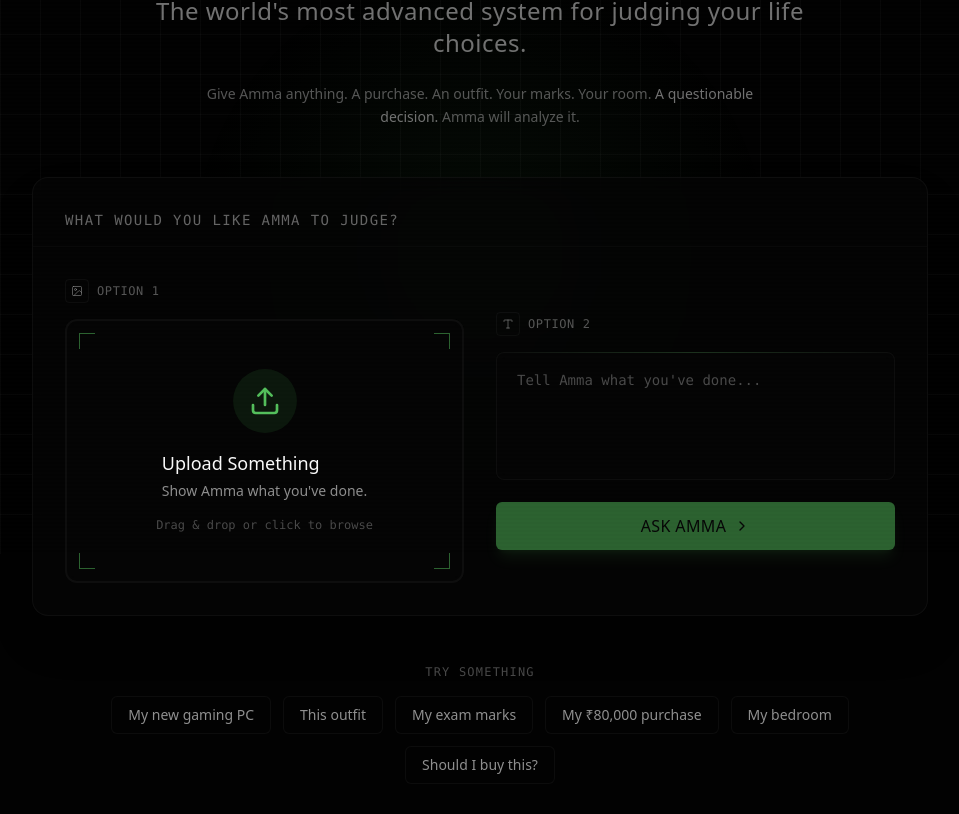
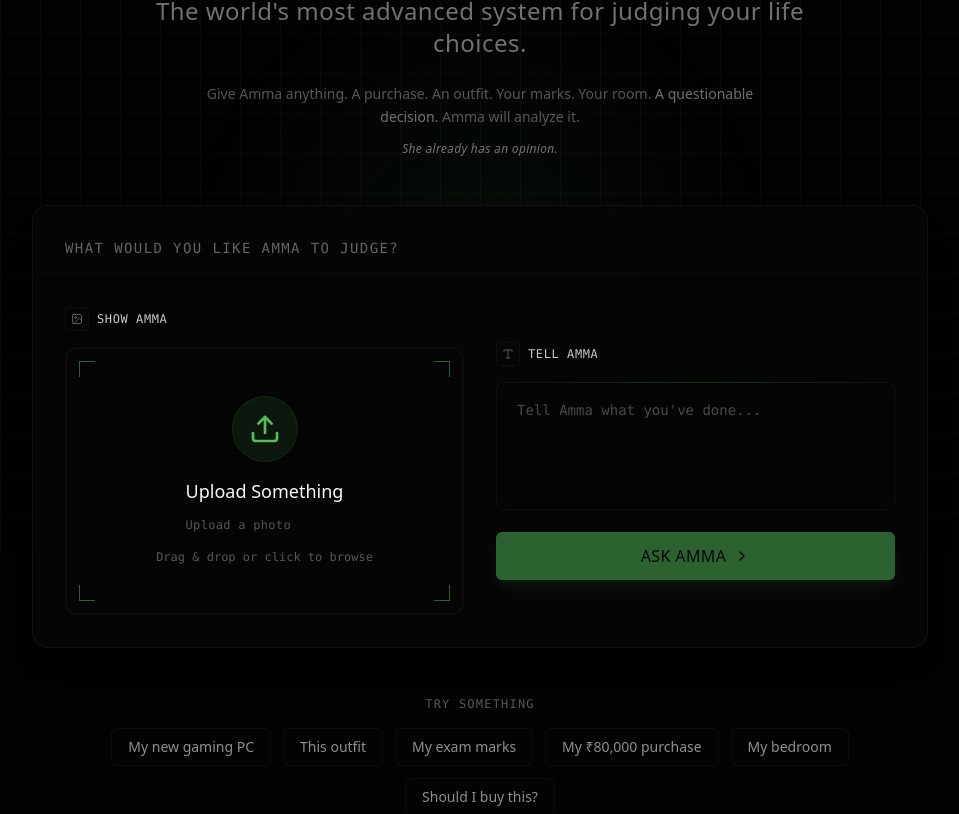
Before and after one commit to mfusuyn/amma-os, a React (Vite) app: page / in a window 1280 px wide. Shown: the part 246-1060 px from the top of the page, without its empty margins (160-1119 px from the left). Built offline with nearby package versions, Linux system fonts and the light colour scheme; no server answers; what @convex-dev/auth would draw is missing.

Commit message:
Freebuff: Refine the existing AMMA OS homepage. Do not rebuild the...

```diff
--- a/src/pages/Landing.tsx
+++ b/src/pages/Landing.tsx
@@ -42,13 +42,12 @@ function UploadZone({
     onSelect?.();
   };
 
-  return (
-    <motion.div
+  return (      <motion.div
       className={cn(
-        "relative flex flex-col items-center justify-center gap-4 p-12 rounded-xl border-2 border-border/50 bg-card/50 backdrop-blur-sm transition-all cursor-pointer",
-        "group hover:border-primary/30 hover:bg-card/80",
+        "relative flex flex-col items-center justify-center gap-4 p-12 rounded-xl border-2 border-border/40 bg-card/60 backdrop-blur-sm transition-all cursor-pointer",
+        "group hover:border-primary/40 hover:bg-card/80 hover:shadow-lg hover:shadow-primary/5",
         "focus-within:border-primary/50 focus-within:ring-1 focus-within:ring-ring/30",
-        isDragging && "border-primary/50 bg-primary/5 scale-[1.01]"
+        isDragging && "border-primary/60 bg-primary/8 scale-[1.01]"
       )}
       onDragOver={handleDragOver}
       onDragLeave={handleDragLeave}
@@ -64,7 +63,7 @@ function UploadZone({
 
       {/* Upload icon */}
       <motion.div
-        className="w-16 h-16 rounded-full bg-primary/10 flex items-center justify-center"
+        className="w-16 h-16 rounded-full bg-primary/10 flex items-center justify-center ring-1 ring-primary/20"
         whileHover={{ scale: 1.1, rotate: 5 }}
         whileTap={{ scale: 0.95 }}
       >
@@ -76,13 +75,13 @@ function UploadZone({
         <p className="text-lg font-medium text-foreground">
           Upload Something
         </p>
-        <p className="text-sm text-muted-foreground mt-1">
-          Show Amma what you&apos;ve done.
+        <p className="text-xs text-muted-foreground/60 mt-3 font-mono tracking-wide">
+          Upload a photo
         </p>
       </div>
 
       {/* Subtle hint text */}
-      <p className="text-xs text-muted-foreground/50 font-mono">
+      <p className="text-xs text-muted-foreground/60 font-mono">
         Drag & drop or click to browse
       </p>
 
@@ -176,19 +175,19 @@ function SuggestionChip({
     <motion.button
       onClick={onClick}
       className={cn(
-        "group relative px-4 py-2 rounded-md border border-border/50 bg-card/30",
-        "text-sm text-muted-foreground hover:text-foreground",
-        "transition-all duration-200",
-        "hover:border-primary/30 hover:bg-primary/5 hover:shadow-lg hover:shadow-primary/5",
-        "focus:outline-none focus-visible:ring-1 focus-visible:ring-ring/50"
+        "group relative px-4 py-2 rounded-md border border-border/50 bg-card/40 text-muted-foreground",
+        "text-sm transition-all duration-200",
+        "hover:border-primary/40 hover:bg-primary/8 hover:shadow-lg hover:shadow-primary/10 hover:text-foreground",
+        "focus:outline-none focus-visible:ring-1 focus-visible:ring-ring/50",
+        "hover:scale-[1.03] hover:-translate-y-0.5"
       )}
       whileHover={{ scale: 1.02 }}
       whileTap={{ scale: 0.98 }}
     >
       {/* Decorative line */}
-      <span className="absolute left-0 top-1/2 -translate-y-1/2 w-0.5 h-4 bg-primary/50 opacity-0 group-hover:opacity-100 transition-opacity" />
+      <span className="absolute left-0 top-1/2 -translate-y-1/2 w-0.5 h-4 bg-primary/60 opacity-0 group-hover:opacity-100 transition-opacity duration-200" />
 
-      {text}
+      <span className="relative z-10">{text}</span>
     </motion.button>
   );
 }
@@ -271,14 +270,16 @@ export default function Landing() {
                 Give Amma anything. A purchase. An outfit. Your marks. Your room.{" "}
                 <span className="text-muted-foreground/80">A questionable decision.</span> Amma will analyze it.
               </p>
+              <p className="text-xs text-muted-foreground/80 mt-3 italic tracking-wide max-w-md mx-auto">
+                She already has an opinion.
+              </p>
             </motion.div>
 
-            {/* Main input card */}
-            <motion.div
+            {/* Main input card */}              <motion.div
               initial={{ opacity: 0, y: 30 }}
               animate={{ opacity: 1, y: 0 }}
               transition={{ duration: 0.7, delay: 0.2 }}
-              className="bg-card/80 backdrop-blur-md rounded-2xl border border-border/50 shadow-2xl"
+              className="bg-card/85 backdrop-blur-md rounded-2xl border border-border/60 shadow-xl shadow-black/20"
             >
               {/* Card header */}
               <div className="px-8 pt-8 pb-4 border-b border-border/30">
@@ -297,8 +298,8 @@ export default function Landing() {
                       <div className="w-6 h-6 rounded border border-border/50 flex items-center justify-center">
                         <Image className="w-3 h-3 text-muted-foreground/60" />
                       </div>
-                      <span className="text-xs font-mono text-muted-foreground/60 uppercase tracking-wider">
-                        Option 1
+                      <span className="text-xs font-mono text-foreground/80 uppercase tracking-wider">
+                        SHOW AMMA
                       </span>
                     </div>
                     <UploadZone />
@@ -310,8 +311,8 @@ export default function Landing() {
                       <div className="w-6 h-6 rounded border border-border/50 flex items-center justify-center">
                         <Type className="w-3 h-3 text-muted-foreground/60" />
                       </div>
-                      <span className="text-xs font-mono text-muted-foreground/60 uppercase tracking-wider">
-                        Option 2
+                      <span className="text-xs font-mono text-foreground/80 uppercase tracking-wider">
+                        TELL AMMA
                       </span>
                     </div>
                     <TextInputArea
@@ -332,7 +333,7 @@ export default function Landing() {
               transition={{ duration: 0.5, delay: 0.4 }}
               className="mt-12 text-center"
             >
-              <p className="text-xs font-mono text-muted-foreground/50 tracking-widest uppercase mb-4">
+              <p className="text-xs font-mono text-muted-foreground/60 tracking-widest uppercase mb-4">
                 Try Something
               </p>
               <div className="flex flex-wrap justify-center gap-3 stagger-children">
```
